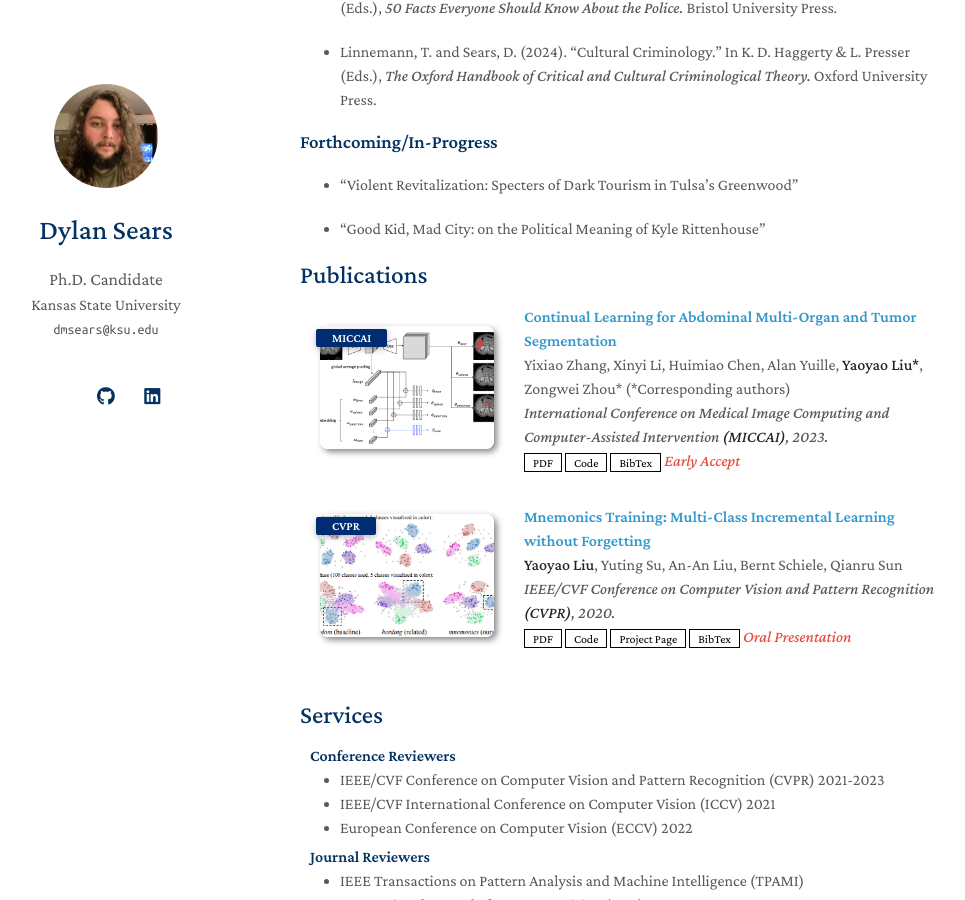
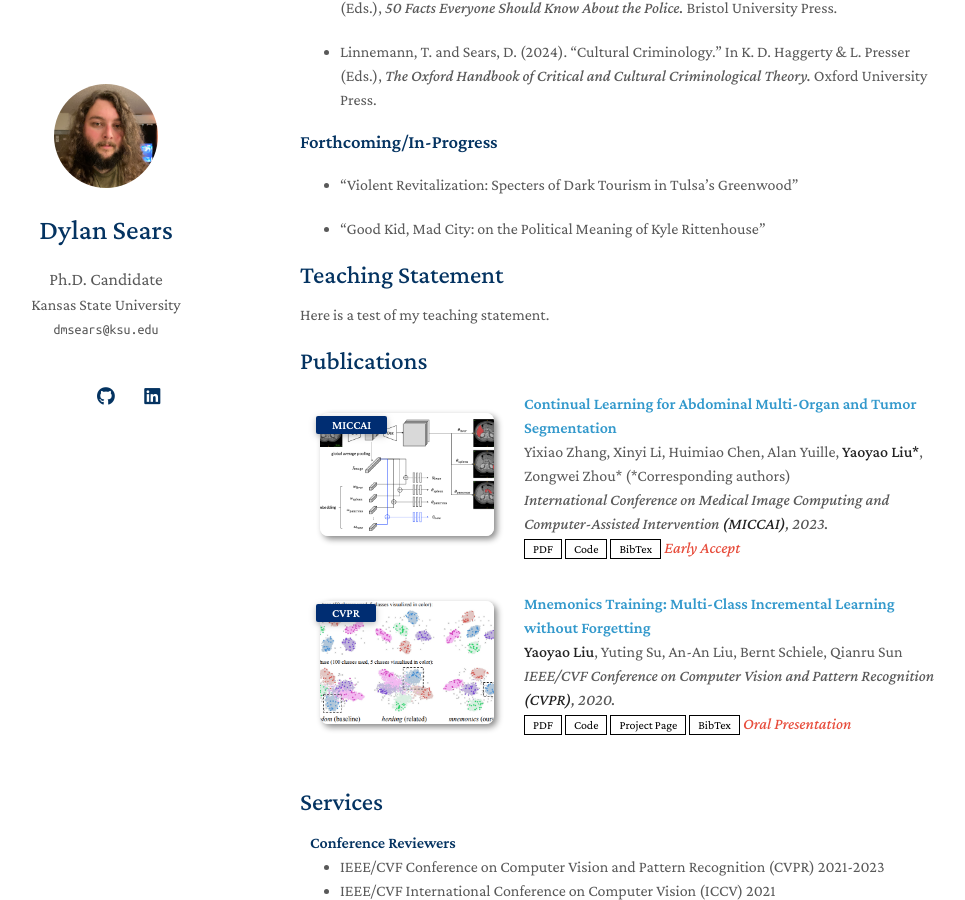
Before and after one commit to Darfnader/portfoliotest, a Jekyll site: the page built from index.md, in a window 1280 px wide and 900 px high, scrolled down 941 px. Shown: the whole window, without its empty margins (170-1135 px from the left). Built offline with Jekyll 4.4.1, drawn with Linux system fonts in a browser that asks for light colours; a style sheet for code colours, icons or effects is not loaded; our own code applies the rules of GitHub Pages for plain Markdown files.

Commit message:
further testing

```diff
--- /dev/null
+++ b/_includes/teaching-statement.md
@@ -0,0 +1,3 @@
+## Teaching Statement
+
+Here is a test of my teaching statement.
--- a/index.md
+++ b/index.md
@@ -34,6 +34,8 @@ Dylan Sears is a PhD student in sociology at Kansas State University, and is hop
 
 - “Good Kid, Mad City: on the Political Meaning of Kyle Rittenhouse”
 
+{% include_relative _includes/teaching-statement.md %}
+
 {% include_relative _includes/publications.md %}
 
 {% include_relative _includes/services.md %}
```
